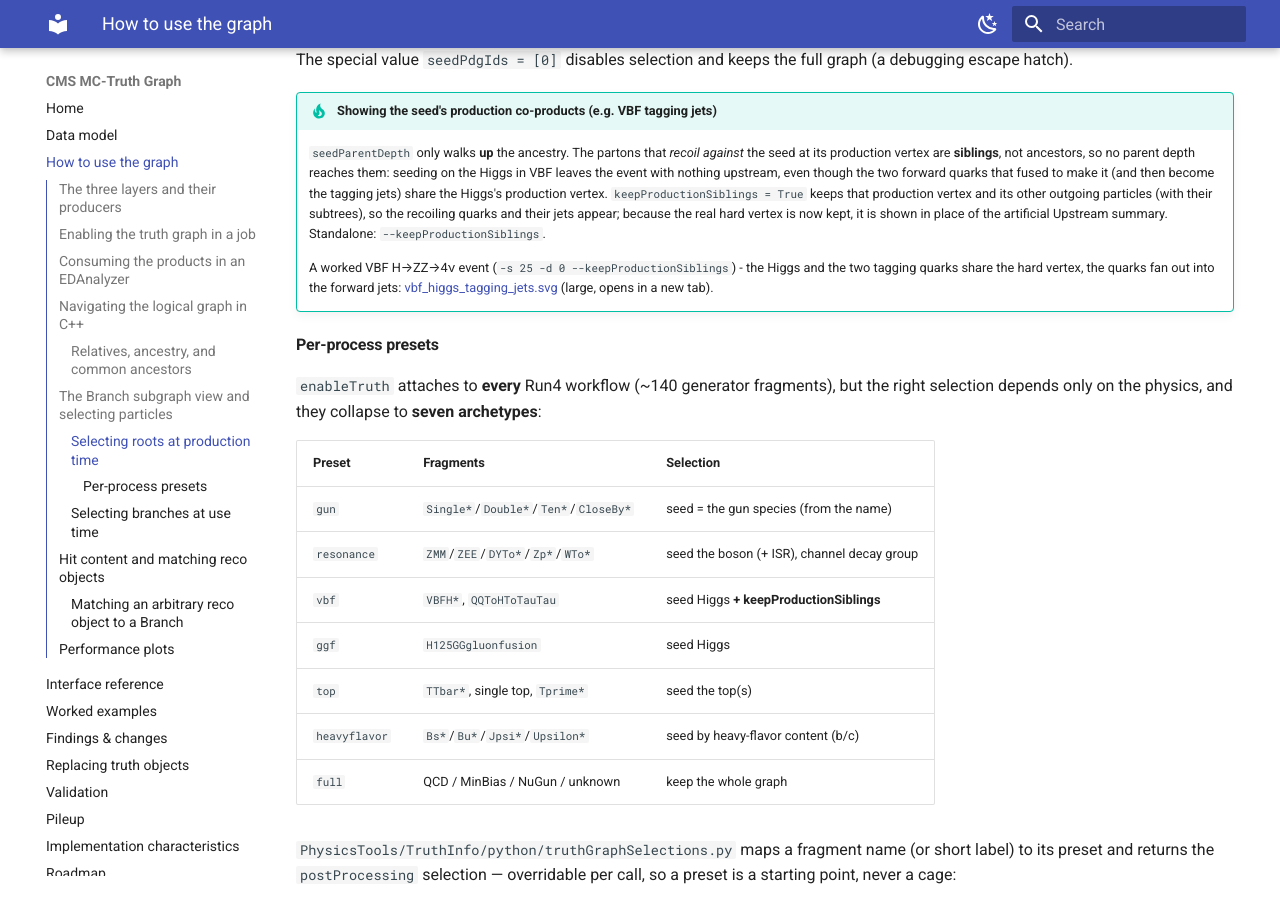
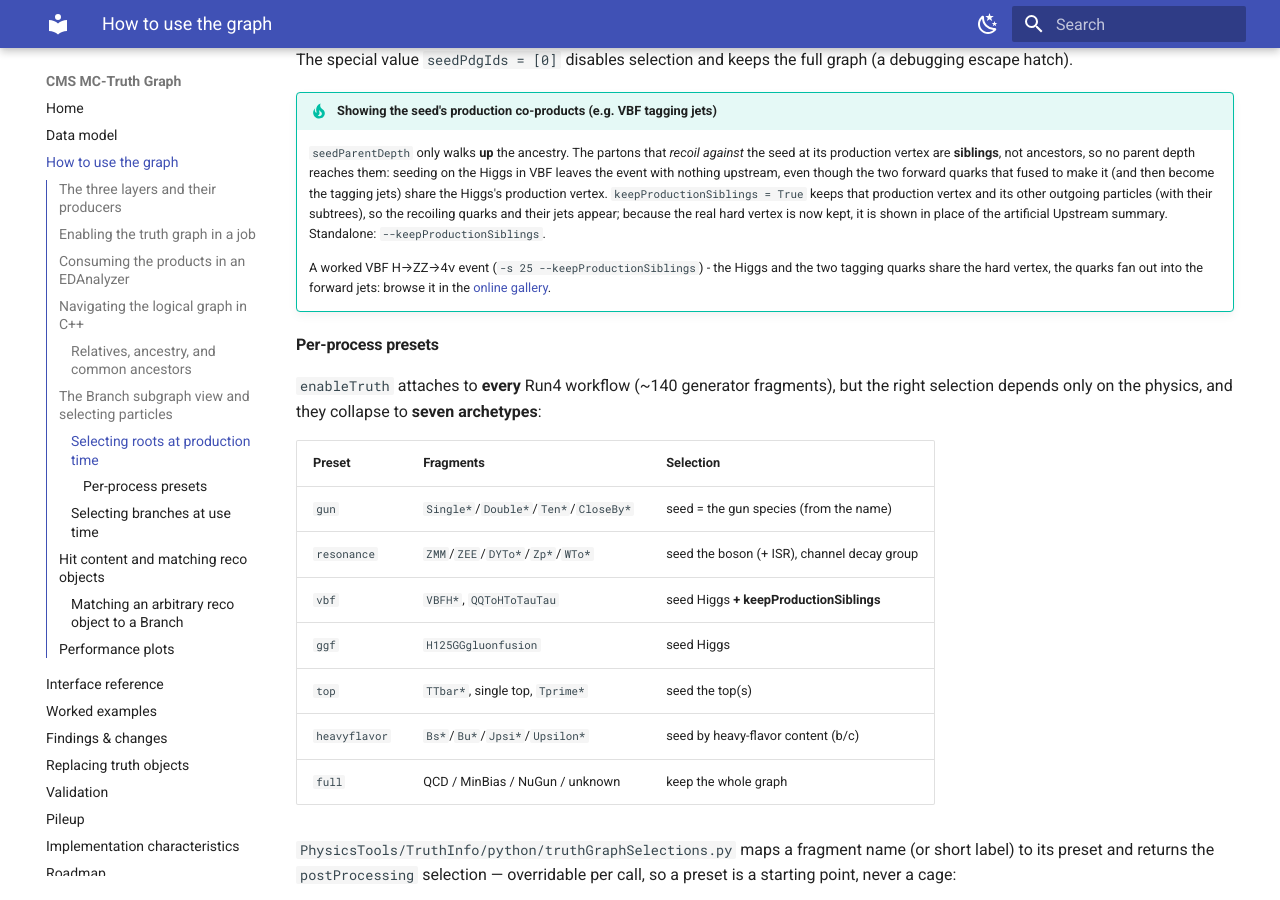
Before and after one commit to felicepantaleo/cms-truth-docs, an MkDocs documentation site: the page built from docs/usage.md, in a window 1280 px wide and 900 px high, scrolled down 5776 px. Built offline with MkDocs 1.6.1 and Material for MkDocs 9.7.7, drawn with Linux system fonts in a browser that asks for light colours.

Commit message:
docs: drop the bundled 10.7MB VBF SVG; link the live Orbit gallery instead

```diff
--- a/docs/usage.md
+++ b/docs/usage.md
@@ -309,10 +309,10 @@ The special value `seedPdgIds = [0]` disables selection and keeps the full graph
     jets appear; because the real hard vertex is now kept, it is shown in place of
     the artificial Upstream summary. Standalone: `--keepProductionSiblings`.
 
-    A worked VBF H→ZZ→4ν event (`-s 25 -d 0 --keepProductionSiblings`) - the Higgs
-    and the two tagging quarks share the hard vertex, the quarks fan out into the
-    forward jets: [vbf_higgs_tagging_jets.svg](img/vbf_higgs_tagging_jets.svg)
-    (large, opens in a new tab).
+    A worked VBF H→ZZ→4ν event (`-s 25 --keepProductionSiblings`) - the Higgs and
+    the two tagging quarks share the hard vertex, the quarks fan out into the
+    forward jets: browse it in the
+    [online gallery](https://felice.web.cern.ch/truth/?path=/VBFHZZ4Nu).
 
 #### Per-process presets
 
```
